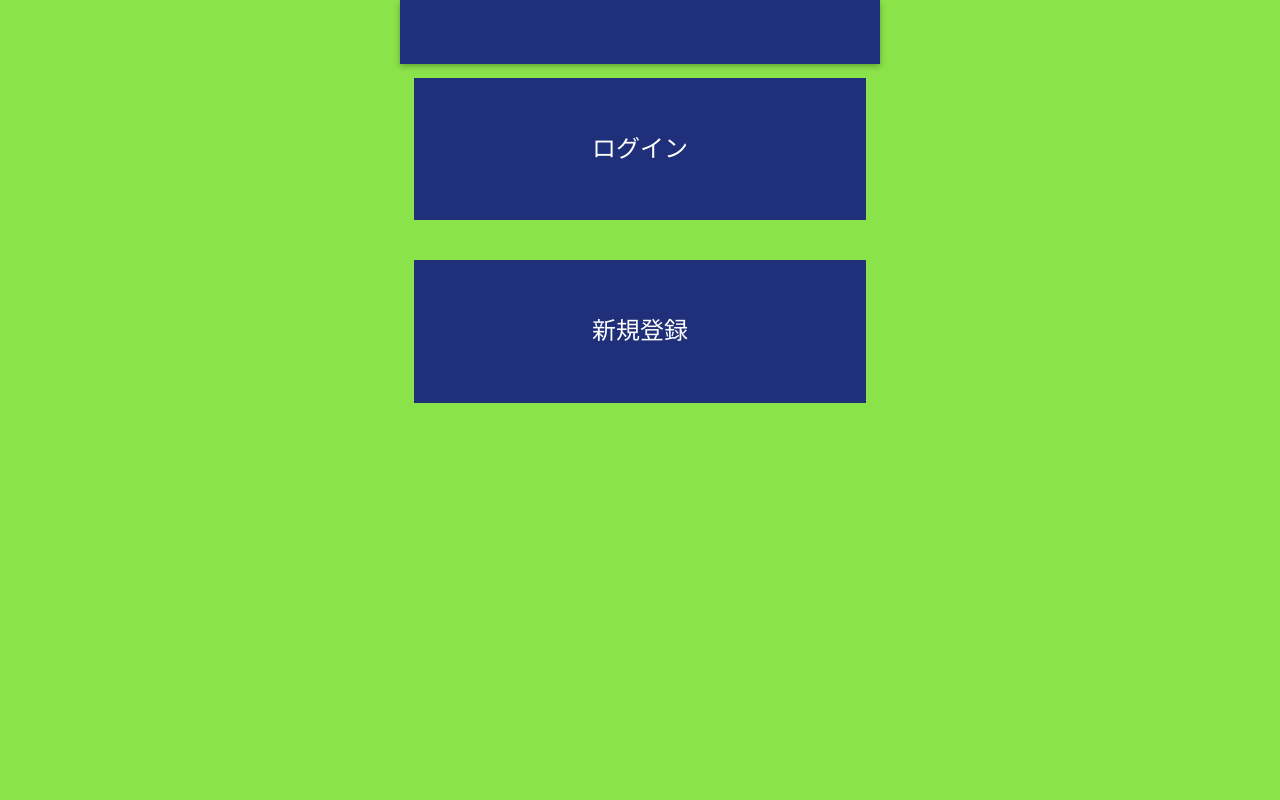
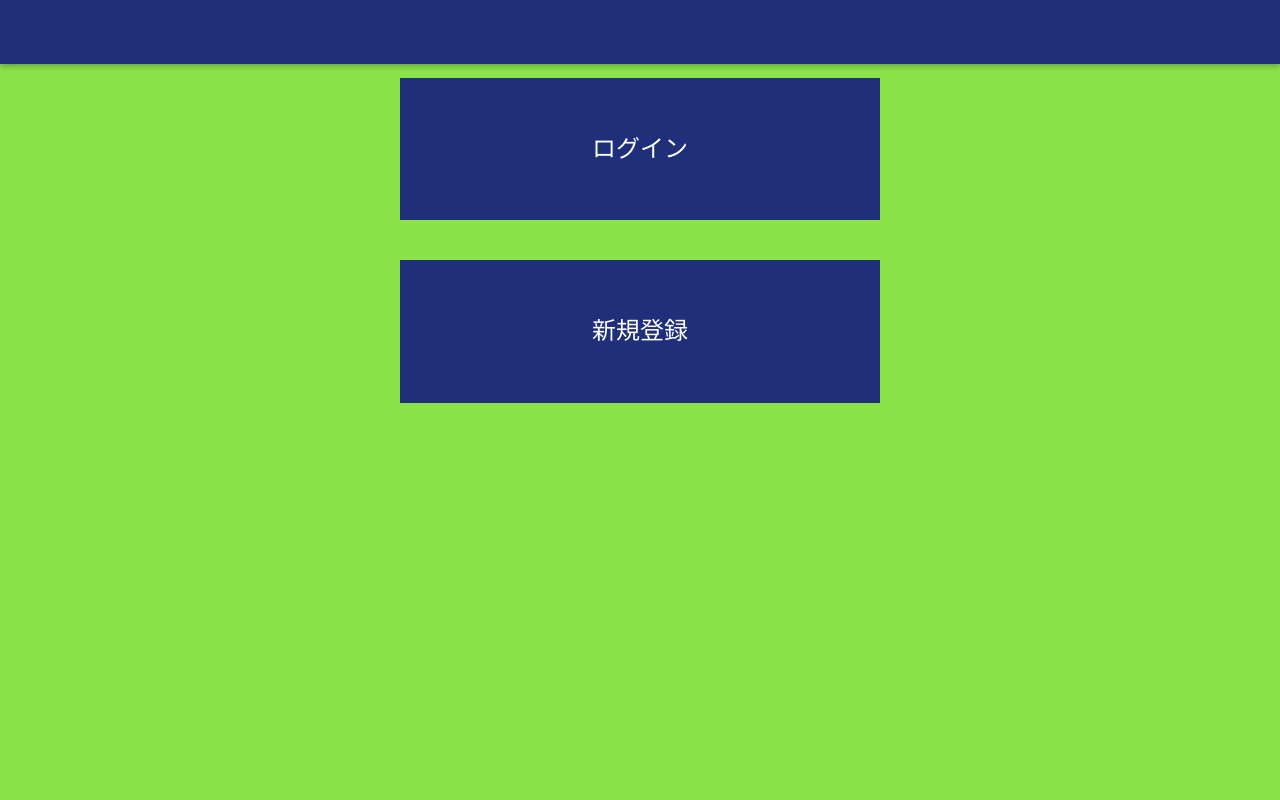
Before and after one commit to is25itot/y-coco, a Flask app: page / in a window 1280 px wide. Run offline with Flask 3, Linux system fonts and the light colour scheme; some libraries are stand-ins or nearby versions.

Commit message:
レスポンシブデザインに改良

```diff
--- a/y_coco/static/style.css
+++ b/y_coco/static/style.css
@@ -7,7 +7,14 @@
   --danger: #c62828;
   --text: #1a1a1a;
   --muted: #777;
+
+  /* ★追加: 本文の幅(画面幅で切り替え) */
+  --content-w: 480px;
+  --gutter: 14px;
 }
+@media (min-width: 768px)  { :root { --content-w: 720px; } }
+@media (min-width: 1100px) { :root { --content-w: 840px; } }
+
 * { box-sizing: border-box; }
 html, body { margin: 0; padding: 0; }
 body {
@@ -21,11 +28,12 @@ a { color: inherit; text-decoration: none; }
 /* ---- ヘッダー ---- */
 .app-header {
   position: sticky; top: 0; z-index: 10;
-  height: 64px; padding: 0 14px;
+  height: 64px;
+  /* 背景は全幅、中身は本文と同じ幅に揃える */
+  padding: 0 max(var(--gutter), calc((100% - var(--content-w)) / 2 + var(--gutter)));
   display: grid; grid-template-columns: 56px 1fr 56px; align-items: center;
   background: var(--navy); color: #fff;
   box-shadow: 0 2px 6px rgba(0, 0, 0, .3);
-  max-width: 480px; margin: 0 auto;
 }
 .app-header .h-left { display: flex; gap: 8px; }
 .app-header .h-left { justify-self: start; }
@@ -51,8 +59,12 @@ a { color: inherit; text-decoration: none; }
 .header-link { color: #fff; font-size: .85rem; white-space: nowrap; }
 
 /* ---- 本体 ---- */
-.page-shell { max-width: 480px; margin: 0 auto; min-height: 100vh; }
-main.container { padding: 14px 14px 110px; }
+.page-shell { min-height: 100vh; }               /* max-width を削除 */
+main.container {
+  max-width: var(--content-w);                   /* ★追加 */
+  margin: 0 auto;                                /* ★追加 */
+  padding: 14px var(--gutter) 110px;
+}
 main.container.no-footer { padding-bottom: 32px; }
 
 /* ---- カード ---- */
@@ -160,10 +172,29 @@ textarea.field { min-height: 140px; resize: vertical; }
 /* ---- フッター ---- */
 .app-footer {
   position: fixed; left: 0; right: 0; bottom: 0; z-index: 10;
-  max-width: 480px; margin: 0 auto; height: 78px;
+  height: 78px;
+  padding: 0 max(0px, calc((100% - var(--content-w)) / 2));
   display: grid; grid-template-columns: repeat(3, 1fr);
   background: var(--navy); color: #fff;
 }
+/* (.app-footer a / a.active / svg の既存ルールはそのまま) */
 .app-footer a { display: flex; flex-direction: column; align-items: center; justify-content: center; gap: 4px; font-size: .62rem; font-weight: bold; opacity: .8; }
 .app-footer a.active { opacity: 1; }
 .app-footer svg { width: 38px; height: 38px; fill: #fff; }
+
+
+/* ---- PC向けの調整 ---- */
+/* フォーム・ボタンが横に伸びすぎないようにする */
+.form-card { max-width: 560px; margin: 0 auto; }
+.btn.big   { max-width: 480px; margin: 0 auto 40px; }
+
+@media (min-width: 768px) {
+  /* フッターのタブをアイコン横並びにして、PCでも見やすく */
+  .app-footer { height: 64px; }
+  .app-footer a { flex-direction: row; gap: 10px; font-size: .95rem; }
+  .app-footer svg { width: 30px; height: 30px; }
+  main.container { padding-bottom: 96px; }
+  main.container.no-footer { padding-bottom: 32px; }
+
+  .app-header h1, .app-header .h-center { font-size: 1.2rem; }
+}
```
